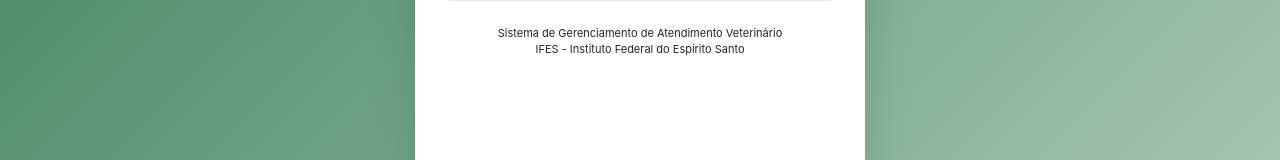
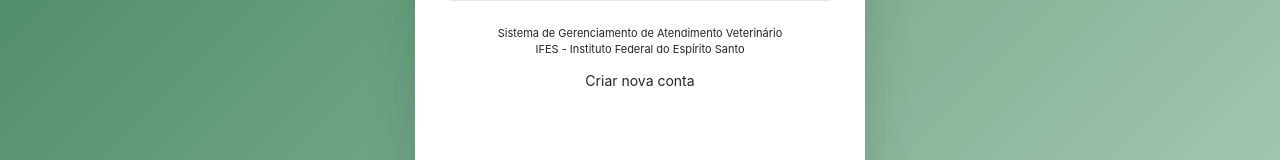
Before and after one commit to AlexandreVenturini/DiagnoVetis, a React (Vite) app: page / in a window 1280 px wide. Shown: the part 546-706 px from the top of the page. Built offline with nearby package versions, Linux system fonts and the light colour scheme; no server answers.

Commit message:
feat: integra tela de cadastro ao fluxo de login

```diff
--- a/src/App.tsx
+++ b/src/App.tsx
@@ -1,6 +1,7 @@
 import { useEffect, useState } from 'react'
 import { LoginPage } from './features/auth/LoginPage'
 import type { UserRole } from './features/auth/LoginPage'
+import { RegisterPage } from './features/auth/RegisterPage'
 import { VeterinarianDashboard } from './features/veterinarian/VeterinarianDashboard'
 import { AttendantDashboard } from './features/attendant/AttendantDashboard'
 import { supabase } from './services/storage/supabaseClient'
@@ -13,6 +14,7 @@
 function App() {
   const [role, setRole] = useState<UserRole | null>(null)
   const [checkingSession, setCheckingSession] = useState(true)
+  const [registering, setRegistering] = useState(false)
 
   useEffect(() => {
     let active = true
@@ -51,7 +53,16 @@
     return <AttendantDashboard onLogout={logout} />
   }
 
-  return <LoginPage onLogin={setRole} />
+  if (registering) {
+    return (
+      <RegisterPage
+        onBack={() => setRegistering(false)}
+        onRegistered={(r) => { setRegistering(false); setRole(r) }}
+      />
+    )
+  }
+
+  return <LoginPage onLogin={setRole} onRegister={() => setRegistering(true)} />
 }
 
 export default App
--- a/src/features/auth/LoginPage.tsx
+++ b/src/features/auth/LoginPage.tsx
@@ -8,9 +8,10 @@
 
 type LoginPageProps = {
   onLogin: (role: UserRole) => void
+  onRegister: () => void
 }
 
-export function LoginPage({ onLogin }: LoginPageProps) {
+export function LoginPage({ onLogin, onRegister }: LoginPageProps) {
   const [email, setEmail] = useState('')
   const [password, setPassword] = useState('')
   const [message, setMessage] = useState('')
@@ -73,6 +74,13 @@
         <footer>
           <p>Sistema de Gerenciamento de Atendimento Veterinário</p>
           <p>IFES - Instituto Federal do Espírito Santo</p>
+          <button
+            type="button"
+            onClick={onRegister}
+            style={{ marginTop: '0.75rem', background: 'none', border: 'none', cursor: 'pointer', color: 'var(--color-primary)', fontSize: '0.875rem' }}
+          >
+            Criar nova conta
+          </button>
         </footer>
       </section>
     </main>
```
